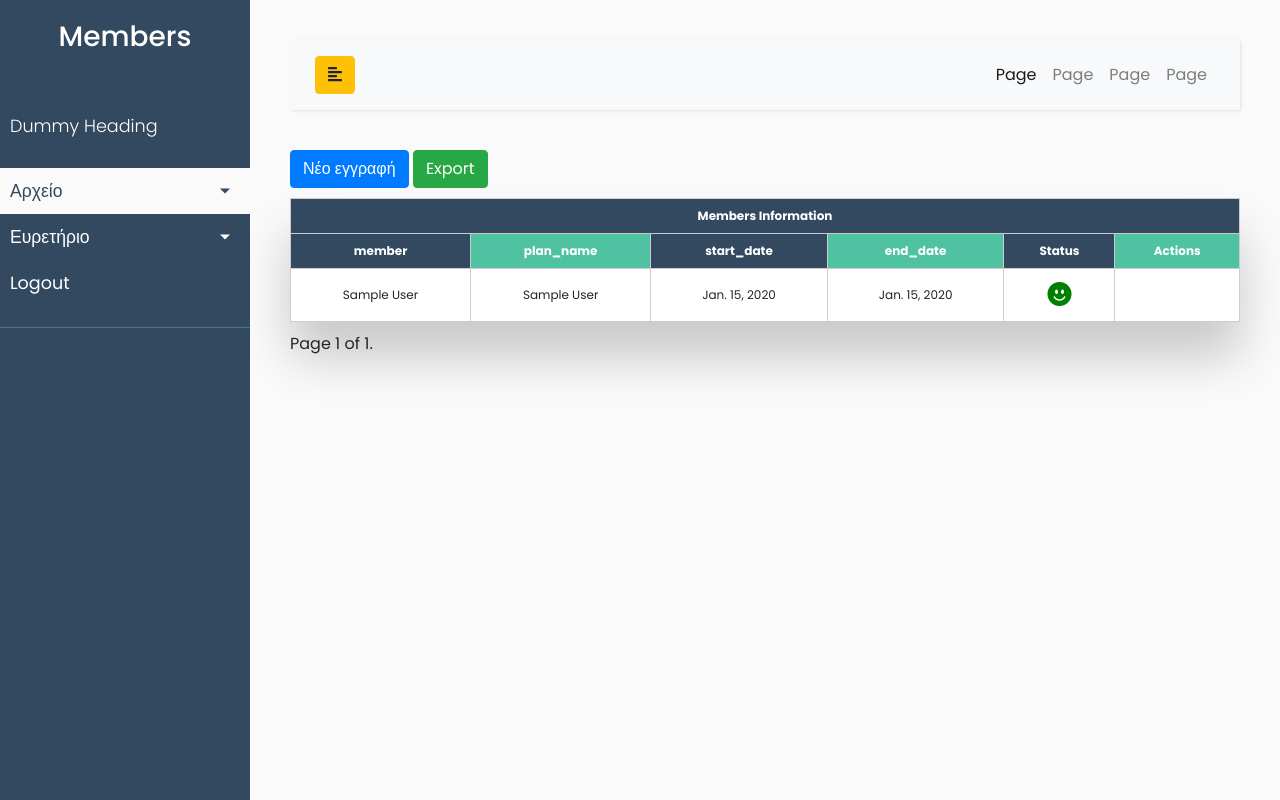
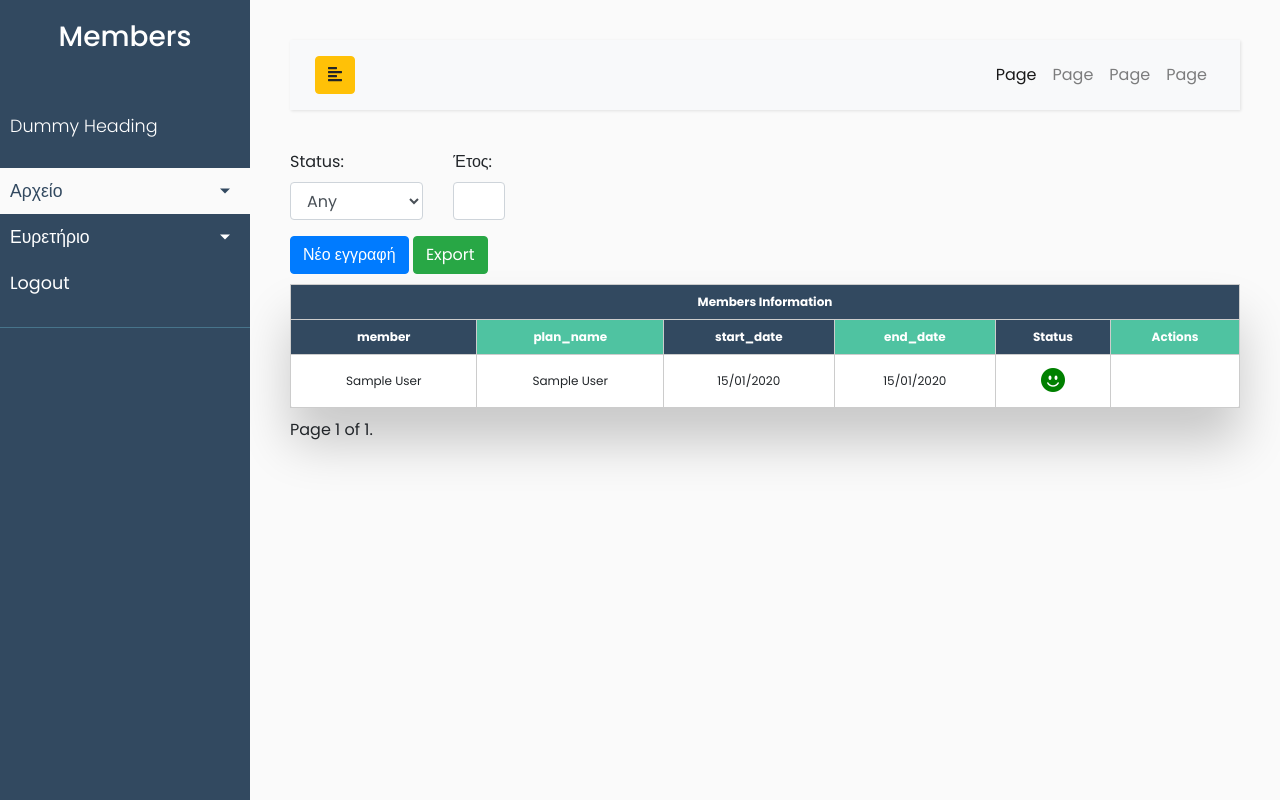
Before and after one commit to kostisvit/Members, a Django app: page /subscriptions in a window 1280 px wide. Run offline with Django 4.2, Linux system fonts and the light colour scheme; a user stored in the database is signed in; tables that the repository leaves empty hold one stand-in row (values such as "Sample post"); some libraries are stand-ins or nearby versions.

Commit message:
new model field created by

```diff
--- a/apps/members/filters.py
+++ b/apps/members/filters.py
@@ -1,5 +1,5 @@
 import django_filters
-from .models import Member
+from .models import Member, Subscription
 
 class MemberFilter(django_filters.FilterSet):
     last_name = django_filters.CharFilter(lookup_expr='icontains',label="Επώνυμο")
@@ -17,3 +17,16 @@ class MemberFilter(django_filters.FilterSet):
             'email': ['icontains'],
             'phone_number': ['icontains'],
         }
+
+
+class SubscriptionFilter(django_filters.FilterSet):
+    start_date = django_filters.NumberFilter(lookup_expr='year', label='Έτος')
+    active = django_filters.ChoiceFilter(
+        choices=[(True, 'Online'), (False, 'Offline')],
+        empty_label='Any',
+        label='Status'
+    )
+
+    class Meta:
+        model = Subscription
+        fields = ['start_date']
--- a/apps/members/models.py
+++ b/apps/members/models.py
@@ -27,6 +27,8 @@ class Member(models.Model):
     active = models.BooleanField(default=True)
     membership_number = models.CharField(max_length=10, unique=True, blank=True)
     company = models.ForeignKey('Company', on_delete=models.CASCADE, null=True, blank=True)
+    created_at = models.DateField(auto_now_add=True)
+    updated_at = models.DateField(auto_now=True)
 
     def save(self, *args, **kwargs):
         if not self.membership_number:
@@ -56,6 +58,8 @@ class Subscription(models.Model):
     end_date = models.DateField()
     active = models.BooleanField(default=True)
     subscription_number = models.CharField(max_length=10, unique=True, blank=True)
+    created_at = models.DateField(auto_now_add=True)
+    updated_at = models.DateField(auto_now=True)
 
     def save(self, *args, **kwargs):
         if not self.subscription_number:
@@ -65,7 +69,7 @@ class Subscription(models.Model):
     def generate_unique_code(self):
         while True:
             subscription_number = ''.join([str(random.randint(0, 9)) for _ in range(9)])
-            if not Member.objects.filter(subscription_number=subscription_number).exists():
+            if not Subscription.objects.filter(subscription_number=subscription_number).exists():
                 break
         return subscription_number
 
@@ -76,6 +80,8 @@ class Subscription(models.Model):
 class Company(models.Model):
     name = models.CharField(max_length=255)
     address = models.CharField(max_length=255)
+    created_at = models.DateField(auto_now_add=True)
+    updated_at = models.DateField(auto_now=True)
 
     def __str__(self):
         return self.name
--- a/apps/members/views.py
+++ b/apps/members/views.py
@@ -3,7 +3,7 @@ from django.contrib.auth.mixins import LoginRequiredMixin
 from django.views.generic import ListView
 from django_filters.views import FilterView
 from .models import Member, Subscription
-from .filters import MemberFilter
+from .filters import MemberFilter,SubscriptionFilter
 from .export import Export_data
 
 import logging
@@ -21,6 +21,9 @@ class MemberListView(LoginRequiredMixin,FilterView):
     context_object_name = 'members'
     filterset_class = MemberFilter
     paginate_by = 10
+
+    # def get_queryset(self):
+    #     return Member.objects.filter(author=self.request.user)
 
 # Member Profile Update
 class MemberUpdateView(UpdateView):
@@ -45,7 +48,8 @@ class MemberUpdateView(UpdateView):
 # Subscription list
 class SubscriptionListView(LoginRequiredMixin, FilterView):
     model = Subscription
-    fields = '__all__'
+    #fields = '__all__'
+    filterset_class = SubscriptionFilter
     template_name = 'app/subscription.html'
     context_object_name = 'subscriptions'
     paginate_by = 10
--- a/templates/app/subscription.html
+++ b/templates/app/subscription.html
@@ -7,25 +7,17 @@
 
 {% block content %}
 
-{% comment %} <form method="get" id="filter-form">
+<form method="get" id="filter-form">
   {% csrf_token %}
   <div class="well">
     <div class="row">
-      <div class="form-group col-sm-4 col-md-3">
-        {{ filter.form.last_name.label_tag }}
-        {% render_field filter.form.last_name class="form-control" %}
-      </div>
-      <div class="form-group col-sm-4 col-md-3">
-        {{ filter.form.email.label_tag }}
-        {% render_field filter.form.email class="form-control" %}
-      </div>
-      <div class="form-group col-sm-4 col-md-3">
-        {{ filter.form.phone_number.label_tag }}
-        {% render_field filter.form.phone_number class="form-control" %}
-      </div>
-      <div class="form-group col-sm-4 col-md-3">
+      <div class="form-group col-sm-4 col-md-2">
         {{ filter.form.active.label_tag }}
         {% render_field filter.form.active class="form-control" %}
+      </div>
+      <div class="form-group col-sm-4 col-md-1">
+        {{ filter.form.start_date.label_tag }}
+        {% render_field filter.form.start_date class="form-control" %}
       </div>
       <div class="form-group col-sm-4 col-md-2">
         <button type="submit" class="btn btn-warning btn-dm" style="position: absolute; top:50%; visibility: hidden;">
@@ -34,7 +26,7 @@
       </div>
     </div>
   </div>
-</form> {% endcomment %}
+</form>
 
 <!--Buttons-->
 <div class="buttons" style="margin-bottom: 10px;">
@@ -62,8 +54,8 @@
         <tr>
             <td data-label="">{{ subscription.member }}</td>
             <td data-label="">{{ subscription.plan_name }}</td>
-            <td data-label="">{{ subscription.start_date }}</td>
-            <td data-label="">{{ subscription.end_date }}</td>
+            <td data-label="">{{ subscription.start_date|date:"d/m/Y" }}</td>
+            <td data-label="">{{ subscription.end_date|date:"d/m/Y" }}</td>
             {% if subscription.active == True %}
             <td data-label="Κατάσταση"><i class="bi bi-emoji-smile-fill" style="color: green; font-size: 2em;"></i></td>
             {% else %}
```
Also changed, not shown: apps/members/migrations/0008_company_created_at_company_updated_at_and_more.py (added).
